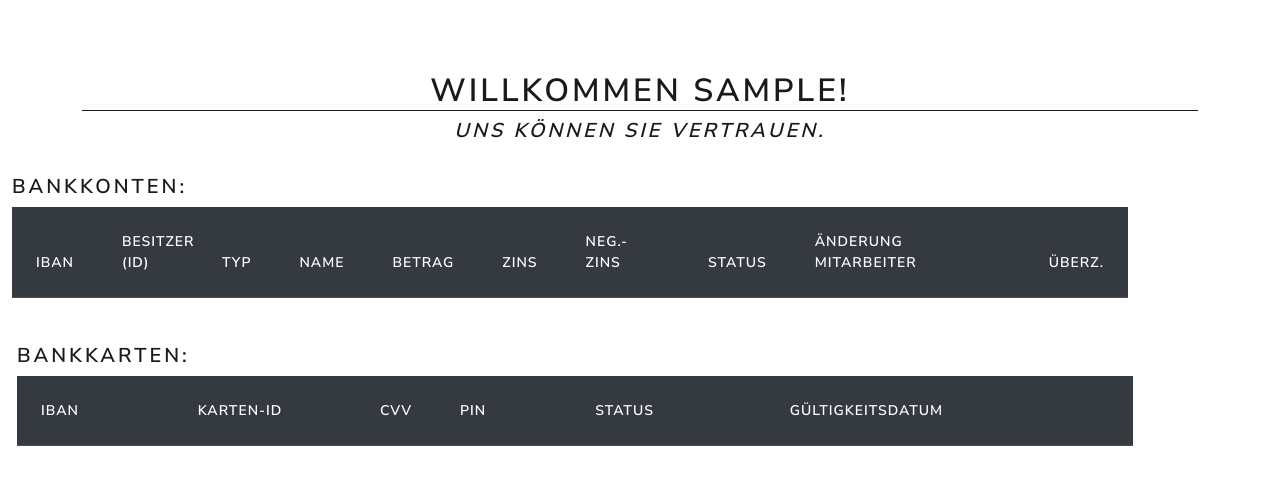
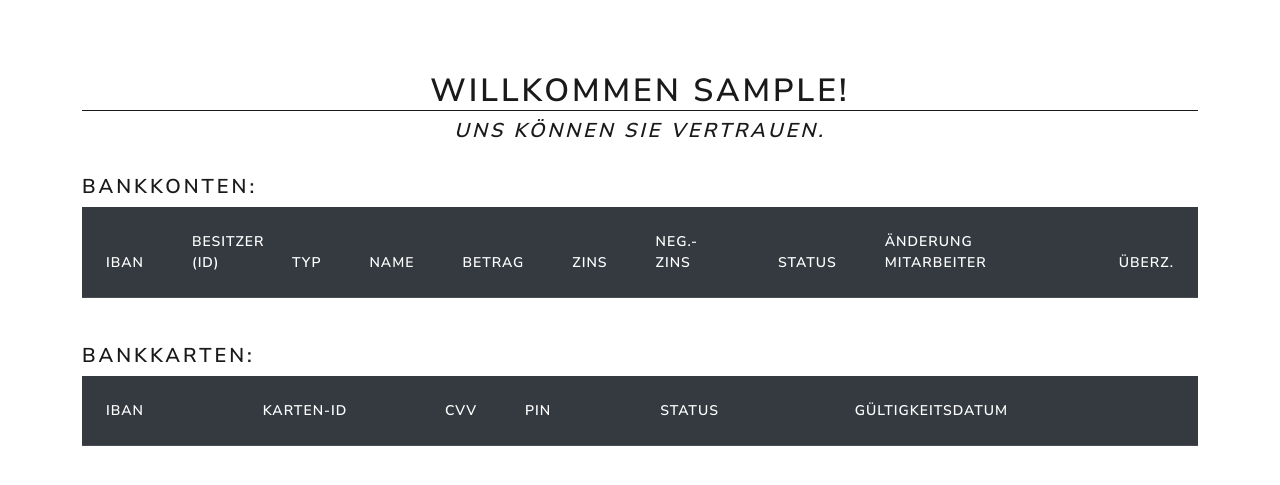
Before and after one commit to timstallinger/bank-website, a Django app: page /accounts/verwalten/ in a window 1280 px wide. Shown: the part 98-583 px from the top of the page. Run offline with Django 4.2, Linux system fonts and the light colour scheme; the visitor is signed in with stand-in values (Sample User, id 1); data that the repository does not hold is empty; some libraries are stand-ins or nearby versions.

Commit message:
Admin design

```diff
--- a/megagutebank/home/views.py
+++ b/megagutebank/home/views.py
@@ -134,7 +134,7 @@ def konto_uberweisen(request):
 
 def konto_kuendigen(request):
     if not (request.user.is_authenticated and request.user.person.confirmed):
-        return redirect('/error/', {'error': 'Sie sind nicht angemeldet oder Ihre Konto wurde noch nicht bestätigt.'})
+        return render(request, 'error.html', {'error': 'Sie sind nicht angemeldet oder Ihre Konto wurde noch nicht bestätigt.'})
     if request.method == 'POST':
         form = KuendigungForm(request.user, request.POST)
         if form.is_valid():
@@ -151,7 +151,7 @@ def konto_kuendigen(request):
 
 def transactions(request):
     if not (request.user.is_authenticated):
-        return redirect('/error/', {'error': 'Sie sind nicht angemeldet.'})
+        return render(request, 'error.html', {'error': 'Sie sind nicht angemeldet oder Ihre Konto wurde noch nicht bestätigt.'})
     trans = []
     # get all of users accounts
     accounts = Account.objects.filter(owner=request.user)
--- a/megagutebank/templates/manage_accounts.html
+++ b/megagutebank/templates/manage_accounts.html
@@ -29,7 +29,7 @@
         {% endif %}
     </div>
     <br>
-    <div class="container" style="margin-left: 0; width: 100%; overflow: auto">
+    <div class="container" style="overflow: auto">
         {% if user.is_authenticated %}
             <h4>Bankkonten:</h4>
             <table class="table table-hover table-dark" id="accounts" style="table-layout: fixed; width: auto">
@@ -101,7 +101,7 @@
     </div>
 
 
-    <div class="container" style="margin-left: 5px; width: 100%; margin-top: 30px">
+    <div class="container" style="margin-top: 30px; overflow: auto">
         {% if user.is_authenticated %}
             <h4>Bankkarten:</h4>
             <table class="table table-hover table-dark" id="cards" style="table-layout: fixed; width: auto">
```
